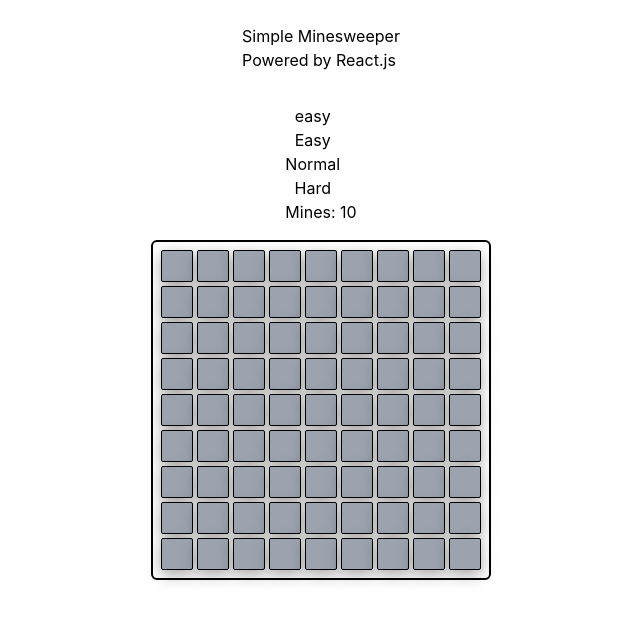
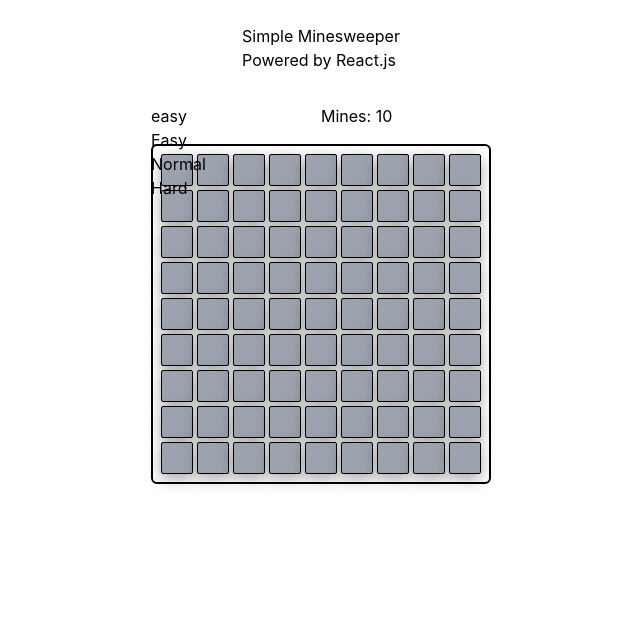
Before and after one commit to nitikhon/minesweeper-react, a React (Create React App) app in the folder app/: page / in a window 1280 px wide. Both pictures are taken after a click on the button "easy". Shown: the top 622 px of the page, without its empty margins (319-959 px from the left). Built offline with nearby package versions, Linux system fonts and the light colour scheme; the HTML template or start-up script is replaced by a standard one.

Commit message:
barely functioning DiffSelect

```diff
--- a/app/src/components/Board.jsx
+++ b/app/src/components/Board.jsx
@@ -46,6 +46,11 @@ export default function Board(){
     const [currentFlag, setCurrentFlag] = useState(0)
     // ใช้เช็คว่าเปิดทุกช่องที่ไม่ใช่ระเบิดครบรึยัง
     const [mineRevealed, setMineRevealed] = useState(0);
+
+    // Change gameMode and re-render game
+    const handleDiffChange = (newDiff) => { setGameMode(newDiff); }
+    useEffect(() => { generateNewGame(gameMode); }, [gameMode]);
+
 
     // generate กระดาน
     const generateAllCells = () => {
@@ -249,7 +254,7 @@ export default function Board(){
                 <h2>Powered by React.js</h2>
             </div>
             <div className="game-stats">
-                <DiffSelect diff='easy'/>
+                <DiffSelect diff={gameMode} onDiffChange={handleDiffChange} />
                 <p>Mines: {minesCount[gameMode]}</p>
             </div>
             {gameOver.currentState &&
--- a/app/src/components/DiffSelect.jsx
+++ b/app/src/components/DiffSelect.jsx
@@ -1,5 +1,6 @@
 import React from 'react';
 import { useState } from 'react';
+import './Game.css';
 
 export default function DiffSelect(props) {
 
@@ -7,17 +8,22 @@ export default function DiffSelect(props) {
 
     const toggleDropdown = () => { setDrop(!drop); }
 
+    const toggleDiff = (val) => {
+      props.onDiffChange(val);
+      setDrop(false);
+    }
+
     return (
-      <>
+      <div>
         <button onClick={toggleDropdown}>
           <p>{props.diff}</p>
-          {drop &&
-            <ul>
-              <li>Easy</li>
-              <li>Normal</li>
-              <li>Hard</li>
-            </ul>}
         </button>
-      </>
+        {drop &&
+          <ul className="diff-list">
+            <li onClick={() => toggleDiff('easy')}>Easy</li>
+            <li onClick={() => toggleDiff('normal')}>Normal</li>
+            <li onClick={() => toggleDiff('hard')}>Hard</li>
+          </ul>}
+      </div>
     )
 }
--- a/app/src/components/Game.css
+++ b/app/src/components/Game.css
@@ -7,7 +7,11 @@
 }
 
 .game-stats {
-    @apply mb-4;
+    @apply mb-4 w-full grid grid-cols-2;
+}
+
+.diff-list {
+    @apply absolute;
 }
 
 .board-container {
```
